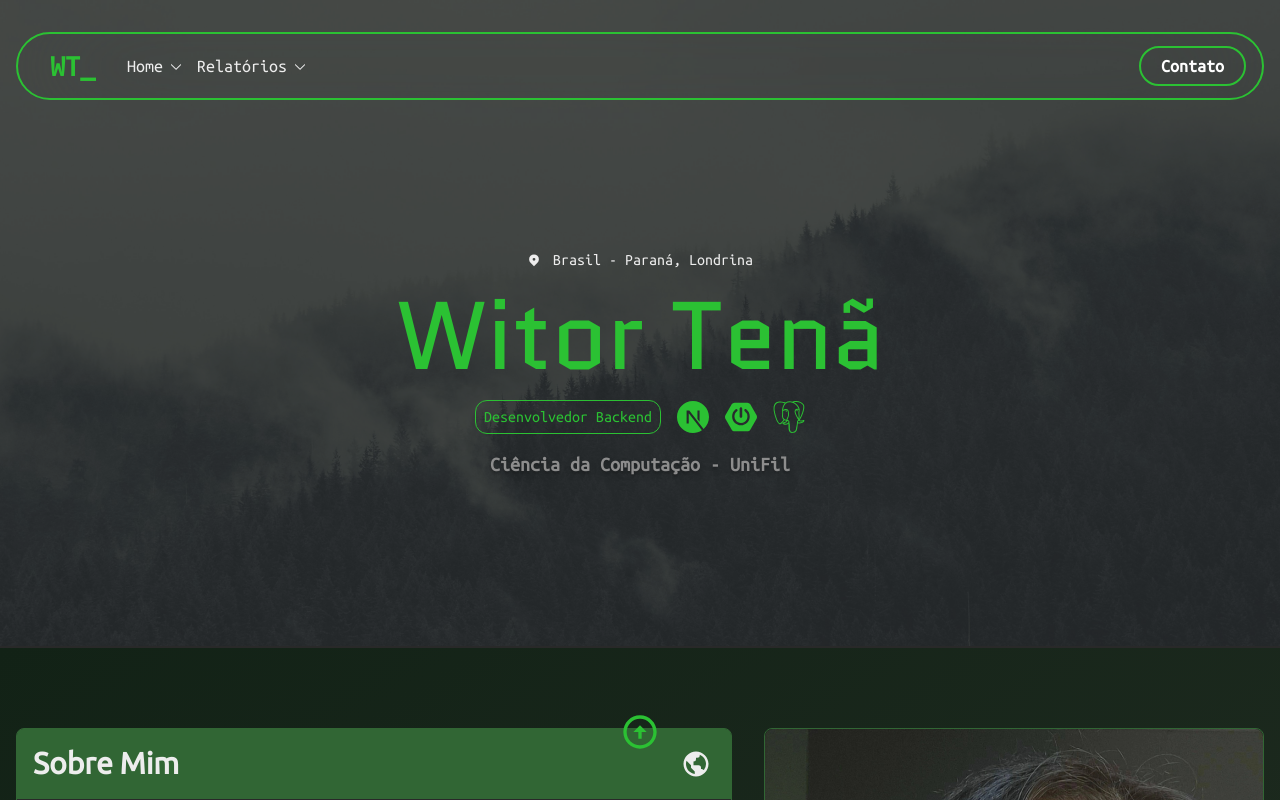
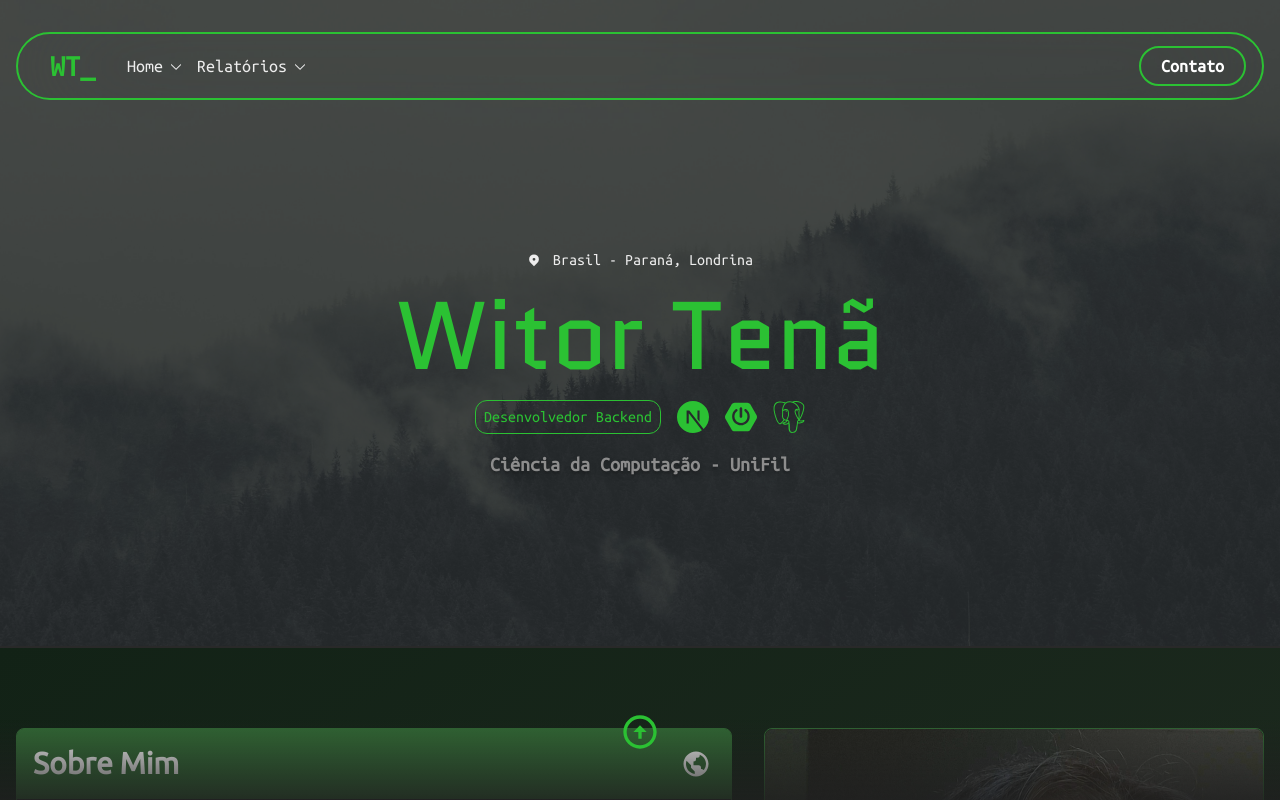
Before and after one commit to WitorDev/witortena, a Next.js app: page / in a window 1280 px wide. Shown: the top 800 px of the page. Built offline with nearby package versions, Linux system fonts and the light colour scheme; a web font is replaced by a local one.

Commit message:
added gradient to the bottom of the page (component)

```diff
--- /dev/null
+++ b/app/components/GradientEffect.tsx
@@ -0,0 +1,5 @@
+export default function GradientEffect() {
+  return (
+    <div className="bottom-0 left-0 fixed z-10 w-full h-40 bg-gradient-to-b from-transparent to-quaternary-bg/80 from-50%"></div>
+  );
+}
--- a/app/layout.tsx
+++ b/app/layout.tsx
@@ -1,5 +1,6 @@
 import Navbar from "@/app/components/Navbar";
 import Footer from "@/app/components/Footer";
+import GradientEffect from "@/app/components/GradientEffect";
 
 import "@/app/globals.css";
 import { Ubuntu } from "next/font/google";
@@ -50,6 +51,7 @@ export default function RootLayout({
         <Navbar />
         {children}
         <Footer />
+        <GradientEffect />
       </body>
     </html>
   );
```
